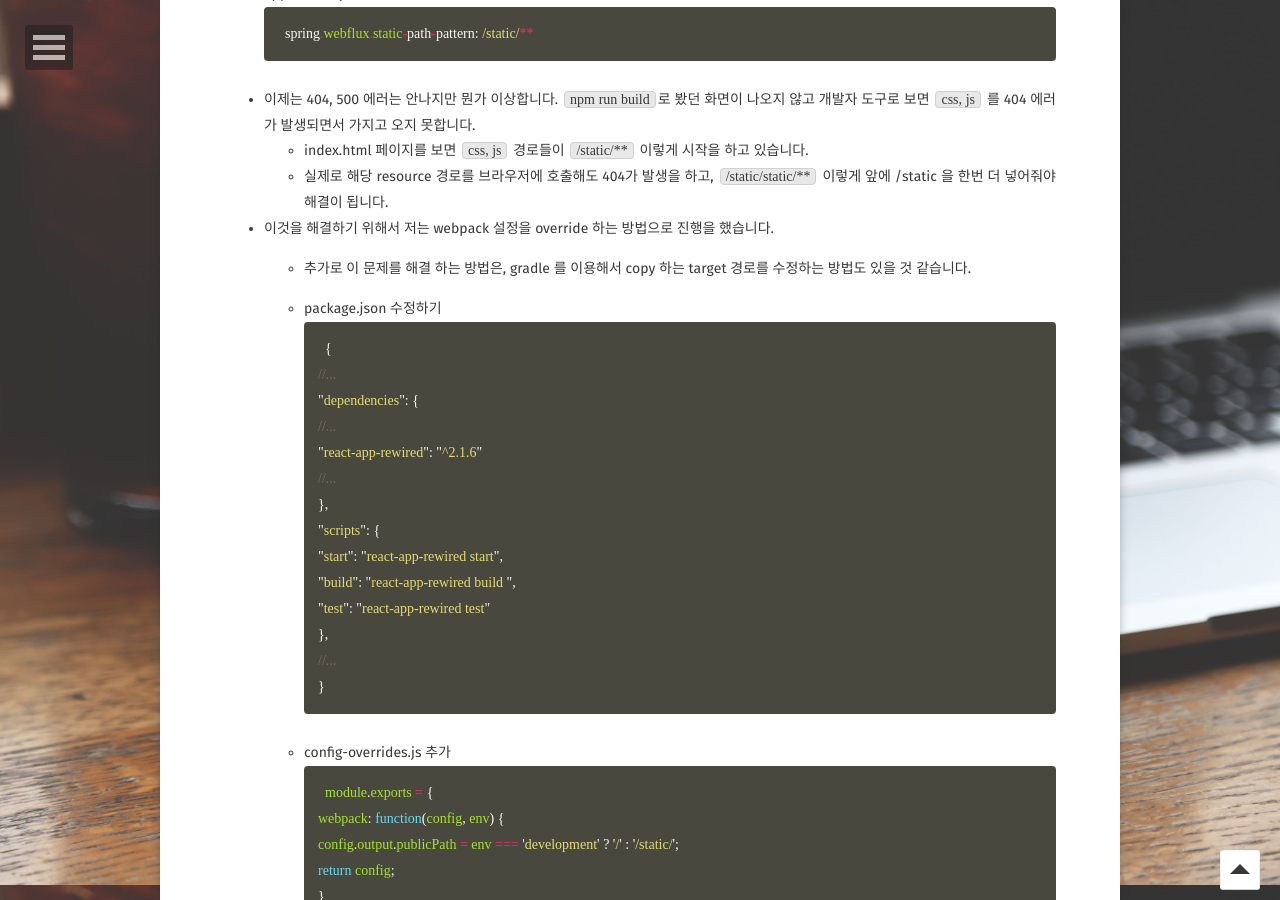
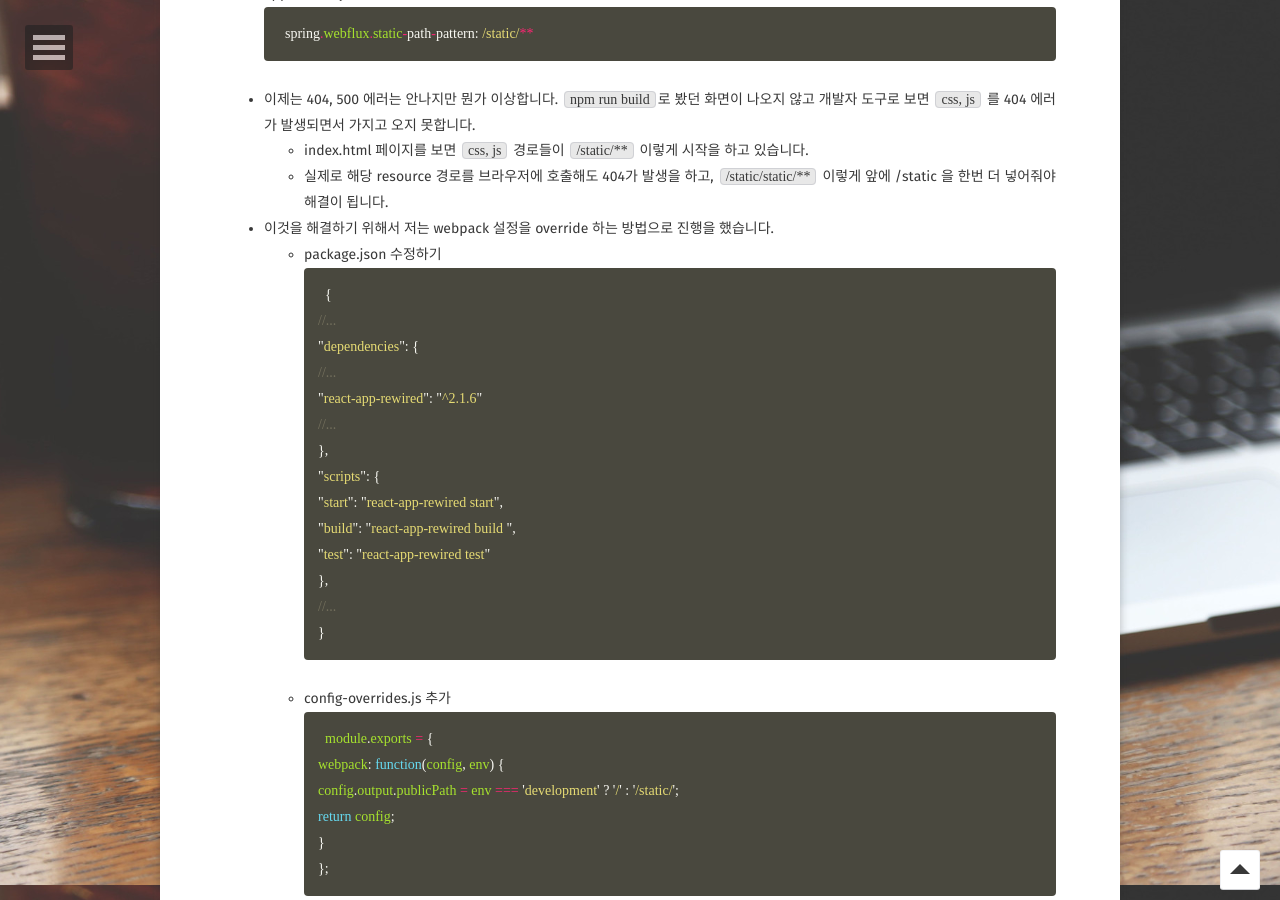
Before and after one commit to mayaul/mayaul.github.io, a Jekyll site: the page built from _posts/2020-12-26-spring-webflux-react.md, in a window 1280 px wide and 900 px high, scrolled down 8115 px. Built offline with Jekyll 4.4.1, drawn with Linux system fonts in a browser that asks for light colours; some web fonts are replaced; comment, search, counter and statistics services are not loaded.

Commit message:
webflux with react.js

````diff
--- a/_posts/2020-12-26-spring-webflux-react.md
+++ b/_posts/2020-12-26-spring-webflux-react.md
@@ -241,8 +241,6 @@ spring.webflux.static-path-pattern: /static/**
   - 실제로 해당 resource 경로를 브라우저에 호출해도 404가 발생을 하고, `/static/static/**` 이렇게 앞에 /static 을 한번 더 넣어줘야 해결이 됩니다.
 
 * 이것을 해결하기 위해서 저는 webpack 설정을 override 하는 방법으로 진행을 했습니다.
-  - 추가로 이 문제를 해결 하는 방법은, gradle 를 이용해서 copy 하는 target 경로를 수정하는 방법도 있을 것 같습니다.
-
   - package.json 수정하기
 ``` javascript
 {
````
